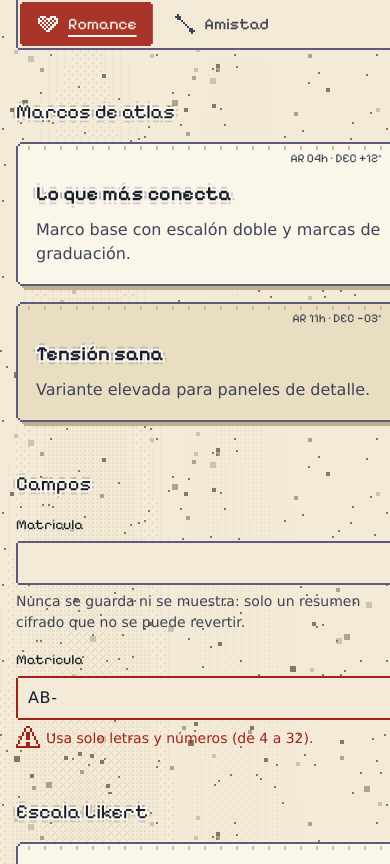
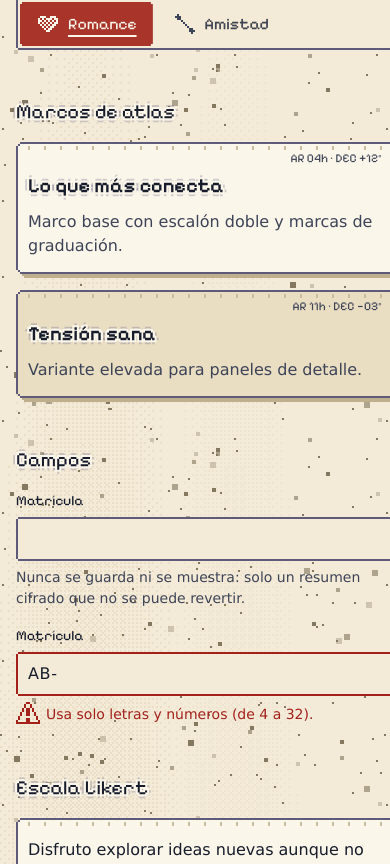
Before and after one commit to AmeliaDi/ProyectoENESZooMatch, a Next.js app: page /dev/ui in a window 390 px wide. Shown: the part 918-1782 px from the top of the page. Built offline with nearby package versions, Linux system fonts and the light colour scheme; a web font is replaced by a local one.

Commit message:
fix(quizzes): reducir padding de Frame y cards en móvil
- Frame: padding 14/10/10 → 10/6/8 en móvil
- Quiz cards: padding 8 → 8/6 (vertical/horizontal) en móvil
- Mantener espaciado interno generoso para legibilidad

```diff
--- a/src/app/kit.css
+++ b/src/app/kit.css
@@ -132,6 +132,12 @@
 /* ─── Frame (atlas card) ──────────────────────────────────── */
 .zm-frame {
   padding: calc(var(--zm-px) * 14) calc(var(--zm-px) * 10) calc(var(--zm-px) * 10);
+}
+
+@media (max-width: 768px) {
+  .zm-frame {
+    padding: calc(var(--zm-px) * 10) calc(var(--zm-px) * 6) calc(var(--zm-px) * 8);
+  }
 }
 .zm-frame__coord {
   position: absolute;
--- a/src/app/quiz.css
+++ b/src/app/quiz.css
@@ -68,7 +68,7 @@
 
 @media (max-width: 768px) {
   .zm-quiz-card {
-    padding: calc(var(--zm-px) * 8);
+    padding: calc(var(--zm-px) * 8) calc(var(--zm-px) * 6);
     gap: calc(var(--zm-px) * 5);
   }
 }
```
